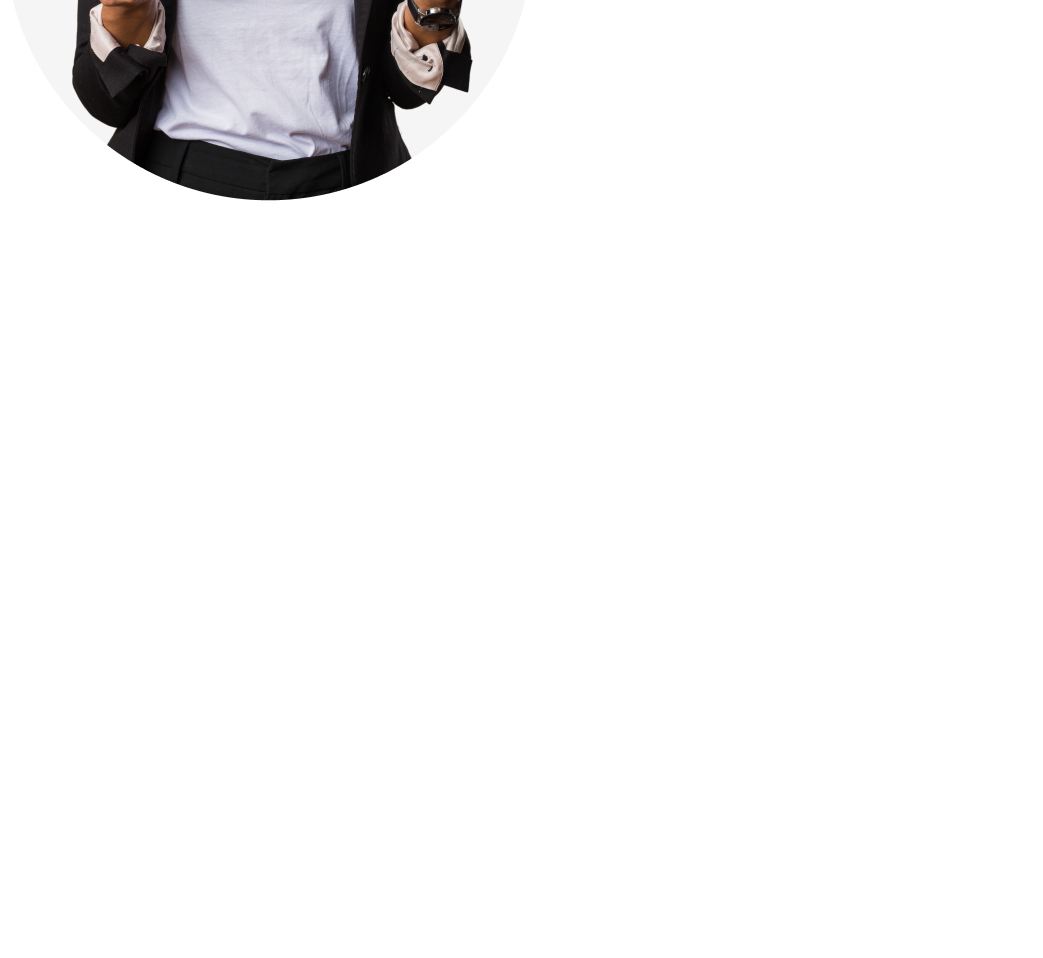
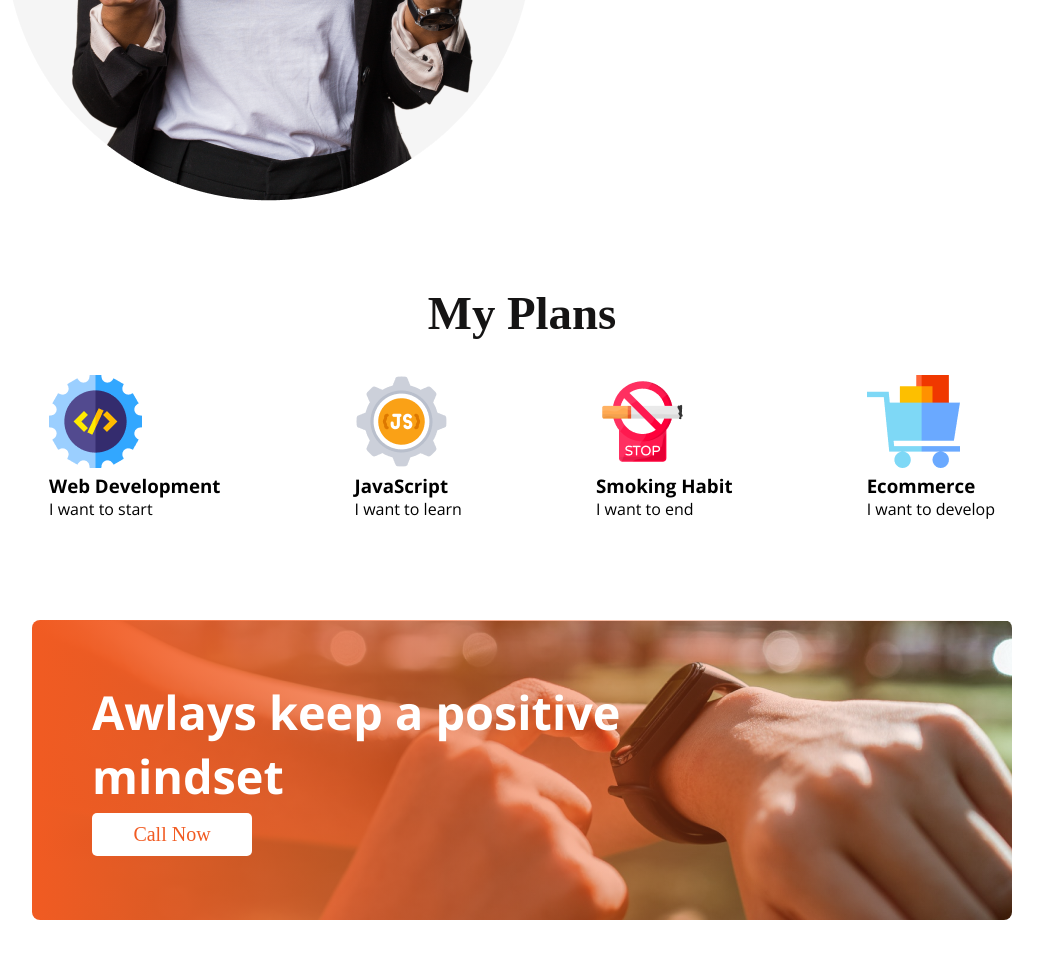
Before and after one commit to farhanjahin924/task-NewYearNewMe, a plain HTML site: page index.html in a window 1280 px wide. Shown: the part 1423-2381 px from the top of the page, without its empty margins (118-1161 px from the left). Before the commit the page ends 1689 px from the top, so only its background shows below. Drawn offline with nearby package versions, Linux system fonts and the light colour scheme.

Commit message:
all section

```diff
--- a/index.html
+++ b/index.html
@@ -38,29 +38,67 @@
       <section>
         <div class="fail">
           <div class="fail-img">
-                    <img  src="./images/person.png" alt="">
+            <img src="./images/person.png" alt="" />
           </div>
 
           <div class="fail-text-container">
             <div class="fail-title">
               <h3>My failures of previous year</h3>
             </div>
-                    <div class="fail-text uni-text">Contrary to popular belief, Lorem Ipsum is not simply random text. It has roots in a piece of classical Latin literature from 45 BC, making it over 2000 years old. Richard McClintock.</div>
+            <div class="fail-text uni-text">
+              Contrary to popular belief, Lorem Ipsum is not simply random text.
+              It has roots in a piece of classical Latin literature from 45 BC,
+              making it over 2000 years old. Richard McClintock.
+            </div>
             <div class="fail-list">
               <ul>
                 <li>Contrary to popular belief, is not simply.</li>
                 <li>Contrary to popular belief, is not simply.</li>
                 <li>Contrary to popular belief, is not simply.</li>
                 <li>Contrary to popular belief, is not simply.</li>
-                            <li>Contrary to popular belief, is not simply. </li>
+                <li>Contrary to popular belief, is not simply.</li>
               </ul>
             </div>
           </div>
+        </div>
+      </section>
+      <!-- 2nd pages -->
+      <section>
+        <div class="plan1">
+          <div class="pln-title fail-title">
+            <h3>My Plans</h3>
+          </div>
+          <div class="goals">
+            <div class="goal1">
+              <img src="./images/icons/web.png" alt="" class="goal-img1" />
+              <h3 class="goal-h">Web Development</h3>
+              <p class="goal-p">I want to start</p>
+            </div>
+            <div class="goal2">
+              <img src="./images/icons/js.png" alt="" class="goal-img2" />
+              <h3 class="goal-h">JavaScript</h3>
+              <p class="goal-p">I want to learn</p>
+            </div>
+            <div class="goal3">
+              <img src="./images/icons/smoke.png" alt="" class="goal-img3" />
+              <h3 class="goal-h">Smoking Habit</h3>
+              <p class="goal-p">I want to end</p>
+            </div>
+            <div class="goal4">
+              <img src="./images/icons/ecom.png" alt="" class="goal-img4" />
+              <h3 class="goal-h">Ecommerce</h3>
+              <p class="goal-p">I want to develop</p>
+            </div>
+          </div>
+        </div>
+        <div class="motivation">
+            <div class="motiv-tb">
+                <div class="motiv-title">
+                    <h3>Awlays keep a positive mindset</h3>
+                  </div>
 
-
-
-
-
+                  <button class="motive-button">Call Now</button>
+            </div>
 
         </div>
       </section>
--- a/style.css
+++ b/style.css
@@ -63,25 +63,81 @@ header {
   padding-bottom: 60px;
   padding-right: 100px;
   margin-left: 100px;
-  background:  #FFF;
+  background: #fff;
 }
 
 .fail-title {
-  color:  #151414;
+  color: #151414;
   font-family: Work Sans;
   font-size: 40px;
   font-weight: 700;
   margin-bottom: 15px;
   margin-top: 20px;
 }
-.fail-list ul{
+.fail-list ul {
   margin-top: 12px;
   list-style: none;
   /* list-style:symbols(''); */
   /* ekhane tik kivabe anbo? */
-
 }
 ul li:before {
-    content: '✓';
+  content: "✓";
   color: green;
 }
+.pln-title {
+  text-align: center;
+}
+.goals {
+  display: flex;
+  justify-content: space-around;
+  margin: 35px 100px;
+}
+.motivation {
+  /* liniyer image + gradient in same picture,,,! :)  */
+  background-image: linear-gradient(
+      90deg,
+      #f15b22 0%,
+      rgba(241, 91, 34, 0) 100%
+    ),
+    url("./images/watch.png");
+  height: 300px;
+  background-repeat: no-repeat;
+  margin: 100px 150px;
+  border: none;
+  border-radius: 8px;
+}
+.motiv-title {
+  color: #fff;
+  font-size: 40px;
+  font-weight: 700;
+}
+/* button problem */
+/* .motive-button {
+  border-radius: 5px;
+
+  background-color: #fff;
+    border: none;
+  padding: 10px;
+  font-size: 15px;
+  margin-right: 950px;
+} */
+.motive-button {
+  background-color: #fff;
+  color: #f15b22;
+  border: none;
+
+  border-radius: 5px;
+  text-align: center;
+  padding: 10px;
+  font-family: Work Sans;
+  font-size: 20px;
+  font-style: normal;
+  font-weight:500;
+  width: 160px;
+  margin-top: 5px;
+  padding-top: 15px 10px;
+}
+.motiv-tb{
+   padding: 60px;
+   max-width: 600px;
+}
```
Lines whose indentation alone changed are shown as unchanged.
